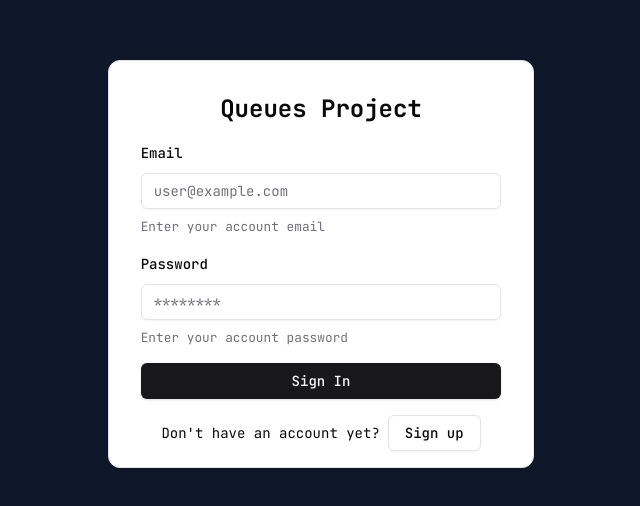
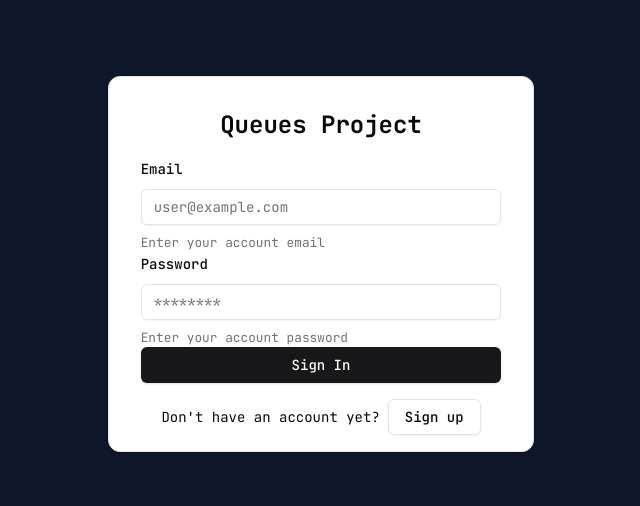
Before and after one commit to gasc1211/queues-project-ui, a Next.js app: page /auth/signin in a window 1280 px wide. Shown: the part 136-642 px from the top of the page, without its empty margins (319-959 px from the left). Built offline with nearby package versions, Linux system fonts and the light colour scheme.

Commit message:
Add signin submit

```diff
--- a/app/auth/signin/page.tsx
+++ b/app/auth/signin/page.tsx
@@ -14,27 +14,44 @@ import {
 import { Card } from "@/components/ui/card";
 import { Button } from "@/components/ui/button";
 import Link from "next/link";
+import { userSignIn } from "@/app/api/handler";
+import { useState } from "react";
+import { useRouter } from "next/navigation";
 
-const UserLoginSchema = z.object({
+const UserSignInSchema = z.object({
   email: z.string(),
   password: z.string()
 })
 
 export default function Signin() {
 
-  const form = useForm<z.infer<typeof UserLoginSchema>>({
-    resolver: zodResolver(UserLoginSchema),
+  const form = useForm<z.infer<typeof UserSignInSchema>>({
+    resolver: zodResolver(UserSignInSchema),
     defaultValues: {
       email: "",
       password: ""
     }
   });
 
+  const [error, setError] = useState("");
+  const router = useRouter();
+
+  const onSubmit = async (values: z.infer<typeof UserSignInSchema>) => {
+    try {
+      await userSignIn(values);
+      router.push(`/home`);
+    } catch (err) {
+      const error = err as { message: string };
+      setError(error.message);
+    }
+  }
+
   return (
     <main className="h-dvh flex items-center justify-evenly">
       <Card className="[&>*]:mt-4 w-1/3 px-8 py-4">
         <h2 className="font-bold text-center text-2xl">Queues Project</h2>
         <Form {...form}>
+          <form onSubmit={form.handleSubmit(onSubmit)}>
             <FormField control={form.control} name="email" render={({ field }) => (
               <FormItem>
                 <FormLabel>Email</FormLabel>
@@ -51,11 +68,13 @@ export default function Signin() {
               </FormItem>
             )}
             />
+            {error && <p>{error}</p>}
             <div className="flex flex-col align-middle">
               <Button type="submit">Sign In</Button>
             </div>
+          </form>
         </Form>
-        <p className="text-sm text-center">Don't have an account yet?
+        <p className="text-sm text-center">Don&apos;t have an account yet?
           <Button variant="outline" className="ml-2">
             <Link href="/auth/signup">Sign up</Link>
           </Button>
--- /dev/null
+++ b/app/home/page.tsx
@@ -0,0 +1,8 @@
+
+export default function Home() {
+  return (
+    <>
+      <p>HomePage</p>
+    </>
+  );
+}
```
Lines whose indentation alone changed are shown as unchanged.
